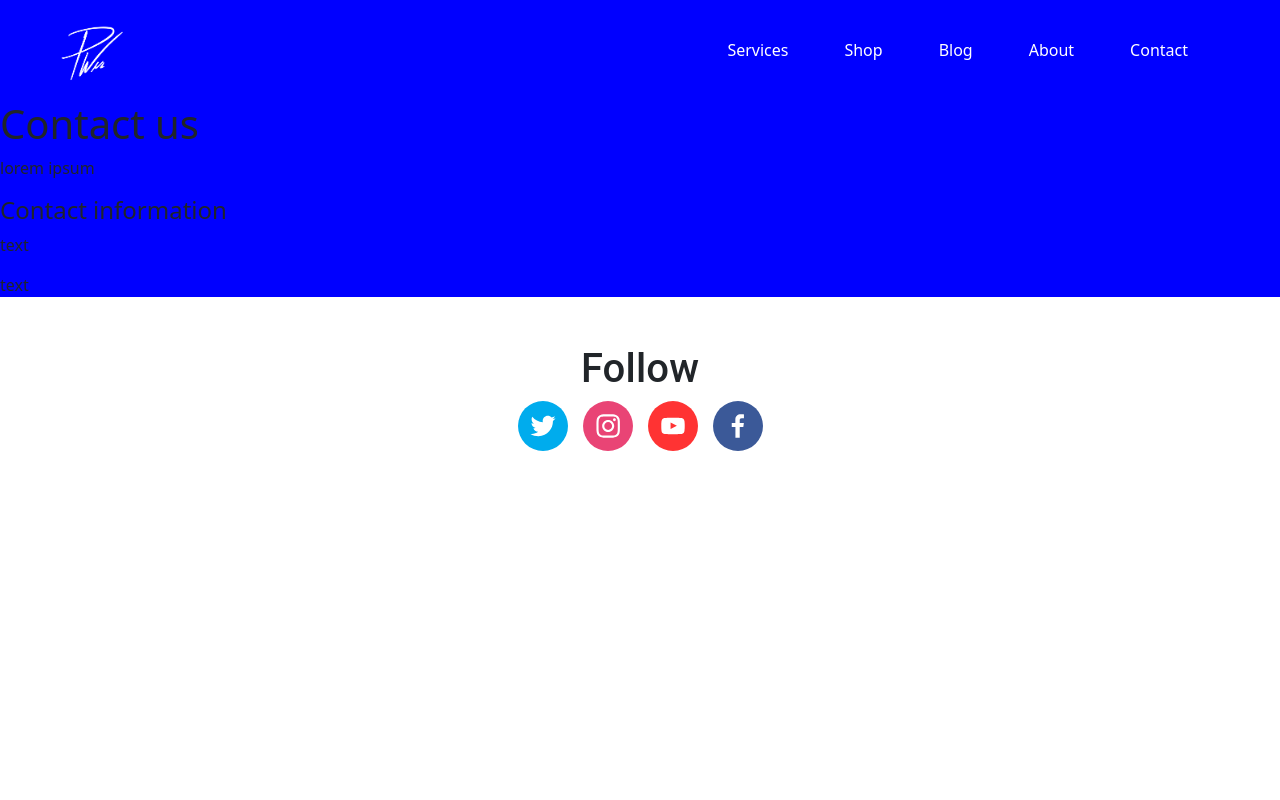
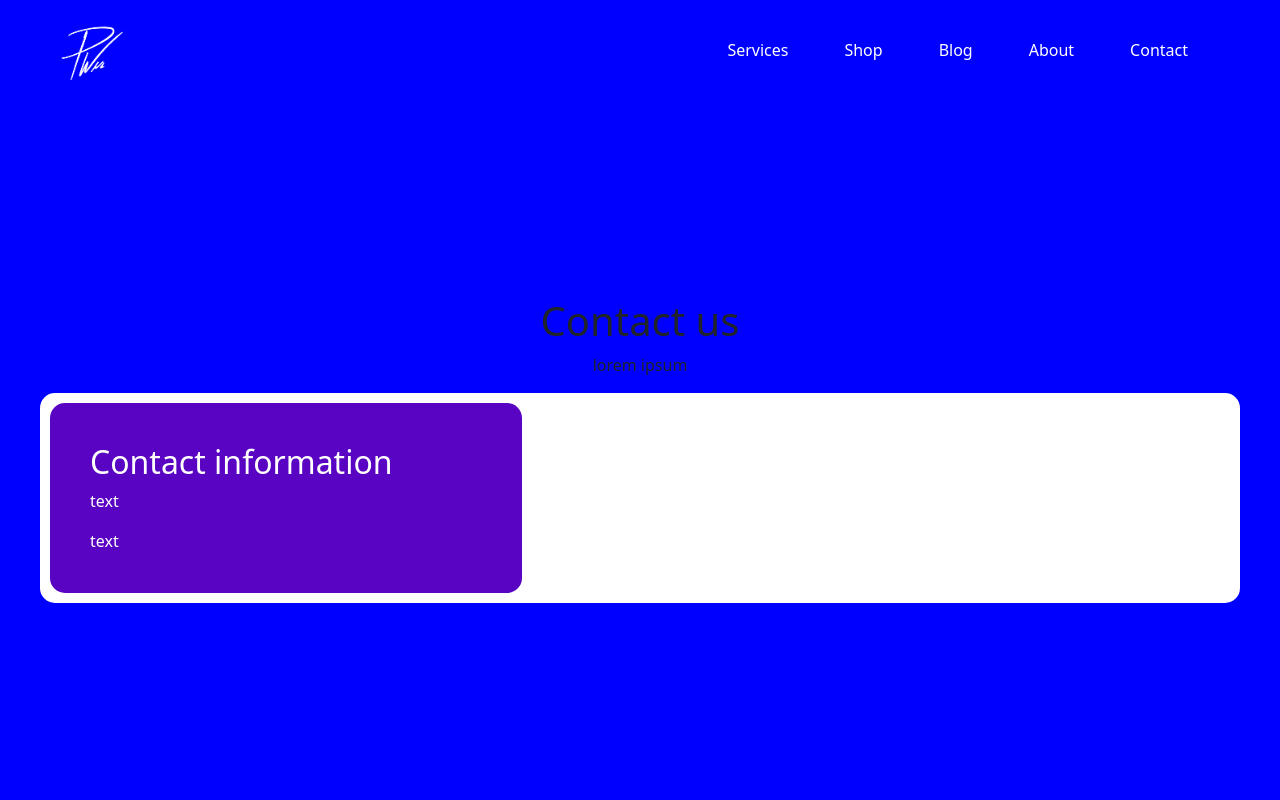
Before and after one commit to Remcolangemaire/project-world-nl3, a React (Create React App) app: page /page-contact in a window 1280 px wide. Shown: the top 800 px of the page. Built offline with nearby package versions, Linux system fonts and the light colour scheme; a web font is replaced by a local one.

Commit message:
update snel

```diff
--- a/src/components/Contact/Contact.js
+++ b/src/components/Contact/Contact.js
@@ -12,7 +12,7 @@
           <h4>Contact information</h4>
             <p>text</p>
             <div className='icon-text'>
-              <i className='icon'></i>
+            <i class="fa fa-phone" aria-hidden="true"></i>
               <span>text</span>
             </div>
             <div className='social-media'>
--- /dev/null
+++ b/src/components/Contact/_document.js
@@ -0,0 +1,23 @@
+import Document,{Html, Head, Main, NextScript}from 'next/document'
+
+class MyDocument extends Document{
+  static async getInitialProps(ctx){
+    const initialProps=await Document.getInitialProps (ctx)
+    return{...initialProps}
+  }
+
+  render(){
+    return(
+      <Html>
+        <Head>
+        <link href="https://stackpath.bootstrapcdn.com/font-awesome/4.7.0/css/font-awesome.min.css" rel="stylesheet" integrity="sha384-wvfXpqpZZVQGK6TAh5PVlGOfQNHSoD2xbE+QkPxCAFlNEevoEH3Sl0sibVcOQVnN" crossorigin="anonymous"/>
+        </Head>
+        <body>
+          <Main />
+          <NextScript />
+        </body>
+      </Html>
+    )
+  }
+}
+export default MyDocument
--- a/src/components/Contact/contact.scss
+++ b/src/components/Contact/contact.scss
@@ -0,0 +1,22 @@
+#contact-container{
+    width: 1200px;
+    border-radius: 15px;
+    overflow: hidden;
+    padding: 10px;
+    display: flex;
+    background: white;
+    .contact-info{
+        background-color: #5904c2;
+        flex: 0 1 40%;
+        border-radius: 15px;
+        padding: 40px;
+        color: white;
+        display: flex;
+        flex-direction: column;
+        h4{
+            font-size: 2rem;
+            font-weight: 500;
+            margin-top: 0;
+        }
+    }
+}
--- a/src/pages/pages.scss
+++ b/src/pages/pages.scss
@@ -1,3 +1,8 @@
 .background-contact{
     background-color: blue;
+    display: flex;
+    flex-direction: column;
+    justify-content: center;
+    align-items: center;
+    min-height: 100vh;
 }
```
